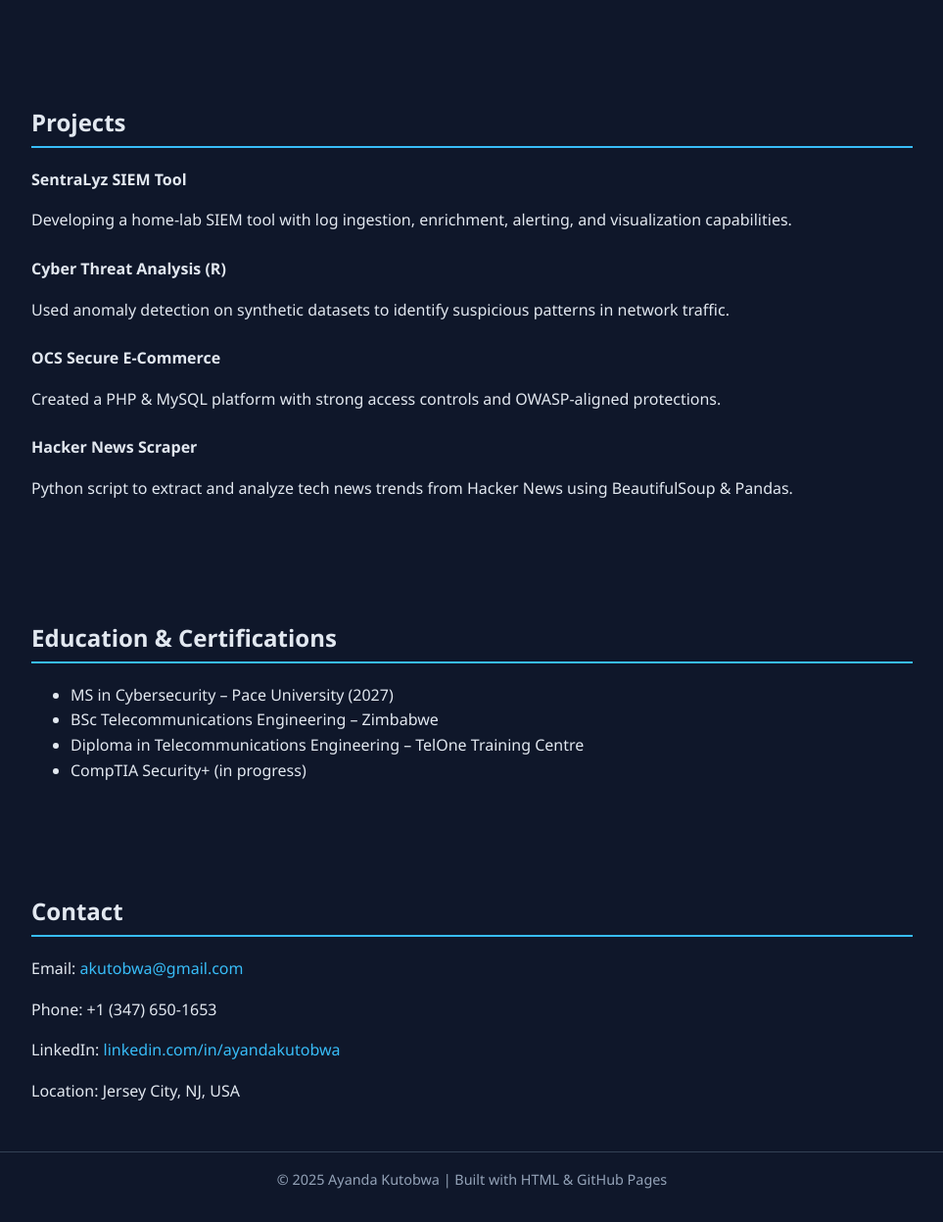
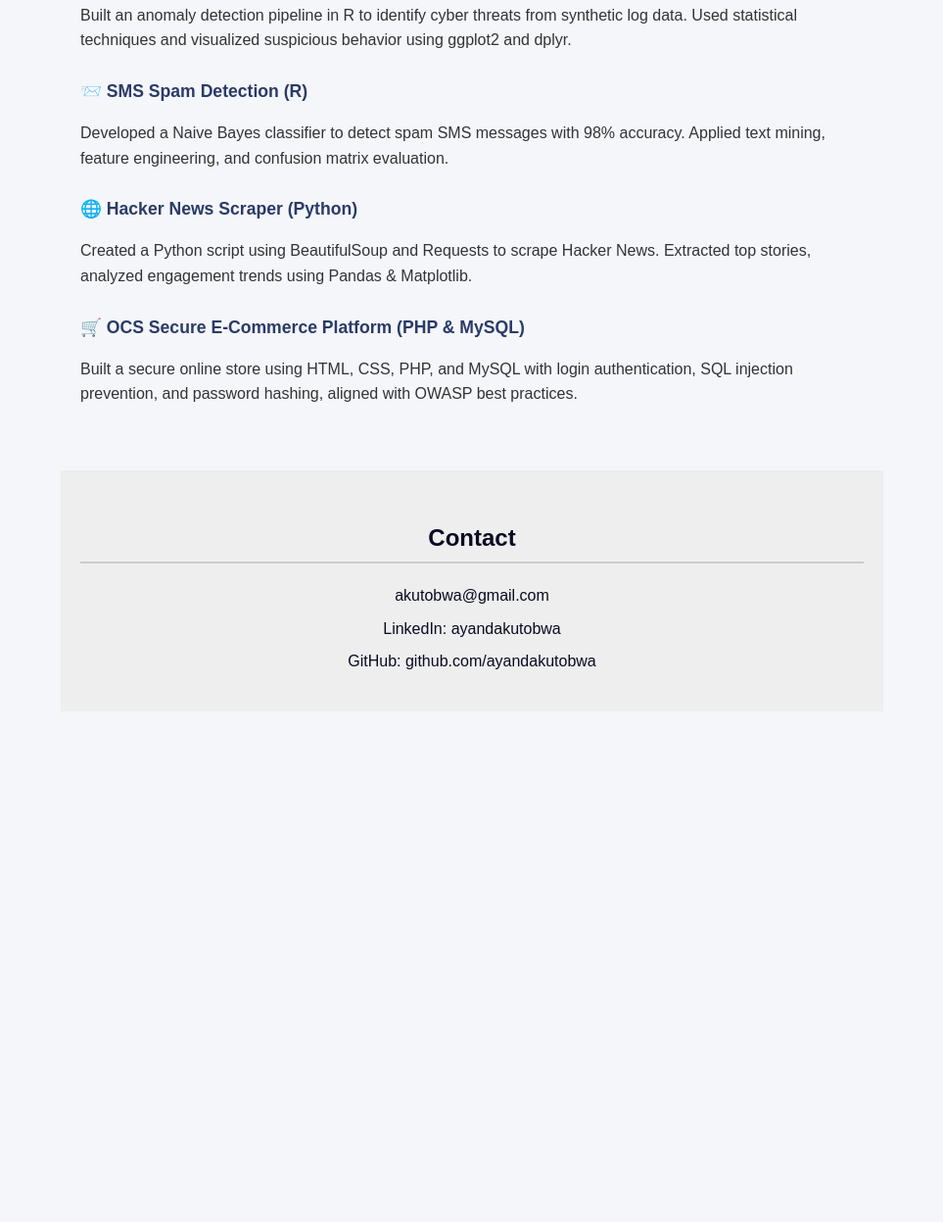
Before and after one commit to AyandaTimothyKutobwa/ayandakutobwa.github.io, a plain HTML site: page index.html in a window 1280 px wide. Shown: the part 800-2047 px from the top of the page at 98% size, without its empty margins (158-1121 px from the left). After the commit the page ends 1526 px from the top, so only its background shows below. Drawn offline with Linux system fonts and the light colour scheme.

Commit message:
Update index.html

```diff
--- a/index.html
+++ b/index.html
@@ -2,117 +2,128 @@
 <html lang="en">
 <head>
   <meta charset="UTF-8" />
-  <meta name="viewport" content="width=device-width, initial-scale=1.0" />
+  <meta name="viewport" content="width=device-width, initial-scale=1.0"/>
   <title>Ayanda Kutobwa | Cybersecurity Portfolio</title>
   <style>
     body {
+      font-family: Arial, sans-serif;
+      background: #f4f6f9;
+      color: #333;
       margin: 0;
-      font-family: 'Segoe UI', Tahoma, Geneva, Verdana, sans-serif;
-      background-color: #0f172a;
-      color: #e2e8f0;
+      padding: 0;
       line-height: 1.6;
     }
-    header, section, footer {
-      padding: 2rem;
-      max-width: 900px;
+    header {
+      background: #0a0a23;
+      color: #fff;
+      padding: 40px 20px;
+      text-align: center;
+    }
+    header h1 {
+      margin: 0;
+      font-size: 2.5rem;
+    }
+    header p {
+      font-size: 1.2rem;
+      margin-top: 10px;
+    }
+    section {
+      padding: 40px 20px;
+      max-width: 800px;
       margin: auto;
     }
-    header {
-      text-align: center;
-      padding-top: 4rem;
-    }
-    h1 {
-      color: #38bdf8;
-    }
     h2 {
-      border-bottom: 2px solid #38bdf8;
-      padding-bottom: 0.3rem;
-      margin-top: 2rem;
-    }
-    a {
-      color: #38bdf8;
-      text-decoration: none;
+      color: #0a0a23;
+      border-bottom: 2px solid #ccc;
+      padding-bottom: 5px;
     }
     .project {
-      margin-bottom: 1.5rem;
+      margin-bottom: 25px;
     }
-    footer {
+    .project strong {
+      font-size: 1.1rem;
+      color: #2b3a67;
+    }
+    .contact {
+      background: #eee;
+      padding: 30px 20px;
       text-align: center;
-      font-size: 0.9rem;
-      border-top: 1px solid #334155;
-      padding-top: 1rem;
-      color: #94a3b8;
+    }
+    .contact a {
+      color: #0a0a23;
+      text-decoration: none;
+      display: block;
+      margin-bottom: 8px;
     }
   </style>
 </head>
 <body>
+
   <header>
     <h1>Ayanda Kutobwa</h1>
-    <p>Cybersecurity Analyst in Training | Passionate about protecting digital infrastructure</p>
+    <p>Graduate Cybersecurity Student | Network & Systems Security | Incident Response | SIEM Development</p>
   </header>
 
   <section>
     <h2>About Me</h2>
     <p>
-      I'm a graduate student in Cybersecurity at Pace University, New York, with a background in
-      Telecommunications Engineering and real-world IT technician experience. My focus areas include
-      network security, incident response, vulnerability management, and threat intelligence.
+      I’m a Master’s student in Cybersecurity at Pace University, with a background in Telecommunications Engineering and
+      over two years of experience as an IT Technician. My core interests are SIEM systems, network defense, vulnerability
+      management, and secure system design. This portfolio showcases my hands-on academic and independent work.
     </p>
   </section>
 
   <section>
-    <h2>Technical Skills</h2>
-    <ul>
-      <li>Network Security (Firewalls, VLANs, VPNs)</li>
-      <li>Vulnerability Management (Nessus, OpenVAS)</li>
-      <li>SIEM & Incident Response (Wazuh, Suricata, Splunk)</li>
-      <li>Linux & Windows Administration</li>
-      <li>Packet Analysis (Wireshark, Nmap)</li>
-      <li>Python, R, Bash</li>
-      <li>Data Analysis (Pandas, Matplotlib)</li>
-    </ul>
-  </section>
+    <h2>Projects</h2>
 
-  <section>
-    <h2>Projects</h2>
     <div class="project">
-      <strong>SentraLyz SIEM Tool</strong>
-      <p>Developing a home-lab SIEM tool with log ingestion, enrichment, alerting, and visualization capabilities.</p>
+      <strong>🔐 SentraLyz SIEM Tool</strong>
+      <p>
+        Designing a custom Security Information and Event Management (SIEM) platform with real-time log ingestion,
+        enrichment, correlation, alerting, and long-term storage using a modular architecture. Built using Python,
+        SQLite, and JSON for lab simulation.
+      </p>
     </div>
+
     <div class="project">
-      <strong>Cyber Threat Analysis (R)</strong>
-      <p>Used anomaly detection on synthetic datasets to identify suspicious patterns in network traffic.</p>
+      <strong>📊 Cyber Threat Analysis (R)</strong>
+      <p>
+        Built an anomaly detection pipeline in R to identify cyber threats from synthetic log data.
+        Used statistical techniques and visualized suspicious behavior using ggplot2 and dplyr.
+      </p>
     </div>
+
     <div class="project">
-      <strong>OCS Secure E-Commerce</strong>
-      <p>Created a PHP & MySQL platform with strong access controls and OWASP-aligned protections.</p>
+      <strong>📨 SMS Spam Detection (R)</strong>
+      <p>
+        Developed a Naive Bayes classifier to detect spam SMS messages with 98% accuracy.
+        Applied text mining, feature engineering, and confusion matrix evaluation.
+      </p>
     </div>
+
     <div class="project">
-      <strong>Hacker News Scraper</strong>
-      <p>Python script to extract and analyze tech news trends from Hacker News using BeautifulSoup & Pandas.</p>
+      <strong>🌐 Hacker News Scraper (Python)</strong>
+      <p>
+        Created a Python script using BeautifulSoup and Requests to scrape Hacker News.
+        Extracted top stories, analyzed engagement trends using Pandas & Matplotlib.
+      </p>
+    </div>
+
+    <div class="project">
+      <strong>🛒 OCS Secure E-Commerce Platform (PHP & MySQL)</strong>
+      <p>
+        Built a secure online store using HTML, CSS, PHP, and MySQL with login authentication,
+        SQL injection prevention, and password hashing, aligned with OWASP best practices.
+      </p>
     </div>
   </section>
 
-  <section>
-    <h2>Education & Certifications</h2>
-    <ul>
-      <li>MS in Cybersecurity – Pace University (2027)</li>
-      <li>BSc Telecommunications Engineering – Zimbabwe</li>
-      <li>Diploma in Telecommunications Engineering – TelOne Training Centre</li>
-      <li>CompTIA Security+ (in progress)</li>
-    </ul>
+  <section class="contact">
+    <h2>Contact</h2>
+    <a href="mailto:akutobwa@gmail.com">akutobwa@gmail.com</a>
+    <a href="https://www.linkedin.com/in/ayandakutobwa" target="_blank">LinkedIn: ayandakutobwa</a>
+    <a href="https://github.com/ayandakutobwa" target="_blank">GitHub: github.com/ayandakutobwa</a>
   </section>
 
-  <section>
-    <h2>Contact</h2>
-    <p>Email: <a href="mailto:akutobwa@gmail.com">akutobwa@gmail.com</a></p>
-    <p>Phone: +1 (347) 650-1653</p>
-    <p>LinkedIn: <a href="https://linkedin.com/in/ayandakutobwa" target="_blank">linkedin.com/in/ayandakutobwa</a></p>
-    <p>Location: Jersey City, NJ, USA</p>
-  </section>
-
-  <footer>
-    &copy; 2025 Ayanda Kutobwa | Built with HTML & GitHub Pages
-  </footer>
 </body>
 </html>
```
